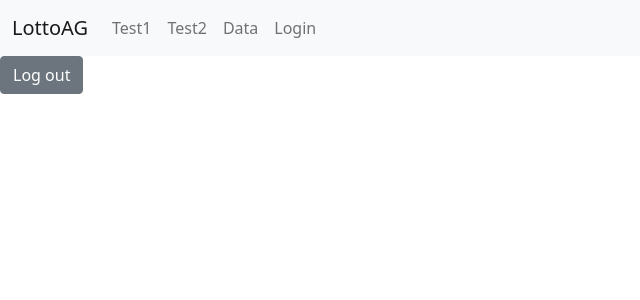
After one commit to ruuskan/bootcamp-demo, a Flask app: page /logout in a window 1280 px wide. The commit adds this page. Shown: the top 300 px of the page, without its empty margins (0-640 px from the left). Run offline with Flask 2, Linux system fonts and the light colour scheme; some libraries are stand-ins or nearby versions.

Commit message:
Added login and logout functionality
	-logout.html added
	-routing changed in app.py

```diff
--- a/app.py
+++ b/app.py
@@ -3,9 +3,12 @@ import datetime
 import requests
 from werkzeug.utils import redirect
 import data_from_veikkaus as dfv
+import os
+from dotenv import load_dotenv
+
 app = Flask(__name__)
-defdate1 = datetime.datetime.strftime(datetime.datetime.now()-datetime.timedelta(weeks=1),'%Y-%m-%d')
-defdate2 = datetime.datetime.strftime(datetime.datetime.now(),'%Y-%m-%d')
+app.config['SECRET_KEY']='keepitsecretkeepitsafe'
+load_dotenv()
 
 @app.route("/")
 def welcome():
@@ -17,6 +20,8 @@ def test1():
 
 @app.route("/test2")
 def test2():
+    defdate1 = datetime.datetime.strftime(datetime.datetime.now()-datetime.timedelta(weeks=1),'%Y-%m-%d')
+    defdate2 = datetime.datetime.strftime(datetime.datetime.now(),'%Y-%m-%d')
     return render_template("test2.html", title="Testing2", defdate1 = defdate1, defdate2=defdate2)
 
 @app.route("/getdata", methods=["POST"])
@@ -28,20 +33,33 @@ def getdata():
     dfv.handle_data(startdate,enddate)
     return render_template("test2.html", title="Testing2", defdate1 = startdate.strftime('%Y-%m-%d'),defdate2 = enddate.strftime('%Y-%m-%d'))
 
-@app.route("/form")
-def form():
+@app.route("/login")
+def login():
     return render_template("login.html", title="Login")
 
 @app.route("/data")
 def data():
     return render_template("data.html", title="Data")
 
-@app.route("/login", methods=["POST"])
-def login():
-    if request.form["username"]=="admin" and request.form["password"]=="admin":
-        return render_template('loggedin.html', title="Successful login")
+@app.route("/loginsubmit", methods=["POST", 'GET'])
+def loginsubmit():
+    if request.method=='GET':
+        redirect('/login')
     else:
-        return render_template('login.html', title="Failed login")
+        if request.form['username']==os.environ['APP_USER'] and request.form["password"]==os.environ['APP_PASSWORD']:
+            session['loggedin'] = True
+            return render_template('logout.html', title="Successful login")
+        else:
+            return redirect('login')
+
+@app.route("/logout")
+def logout():
+    return render_template("logout.html", title="Log out")
+
+@app.route("/logoutsubmit", methods=["POST"])
+def logoutsubmit():
+    session.pop('loggedin',None)
+    return redirect('/login')
 
 if __name__ == "__main__":
     app.run(port=5000, debug=True)
--- a/templates/base.html
+++ b/templates/base.html
@@ -36,10 +36,10 @@
                     <a class="nav-link" aria-current="page" href="test1">Test1</a>
                     <a class="nav-link" aria-current="page" href="test2">Test2</a>
                     <a class="nav-link" href="data">Data</a>
-                    {% if loggedin %}
-                    <a class="nav-link" href="form">Logout</a>
+                    {% if 'loggedin' in session %}
+                    <a class="nav-link" href="logout">Logout</a>
                     {% else %}
-                    <a class="nav-link" href="form">Login</a>
+                    <a class="nav-link" href="login">Login</a>
                     {% endif %}
 
                 </div>
--- a/templates/login.html
+++ b/templates/login.html
@@ -1,7 +1,7 @@
 {% extends 'base.html'%}
 
 {% block body %}
-<form method="post" action="/login">
+<form method="post" action="/loginsubmit">
     <div class="row mb-3">
         <div class="col-1"> </div>
         <div class="col-2">
--- /dev/null
+++ b/templates/logout.html
@@ -0,0 +1,7 @@
+{% extends 'base.html'%}
+
+{% block body %}
+<form method="post" action="/logoutsubmit">
+    <button type="submit" class="btn btn-secondary">Log out</button>
+</form>
+{% endblock %}
```
